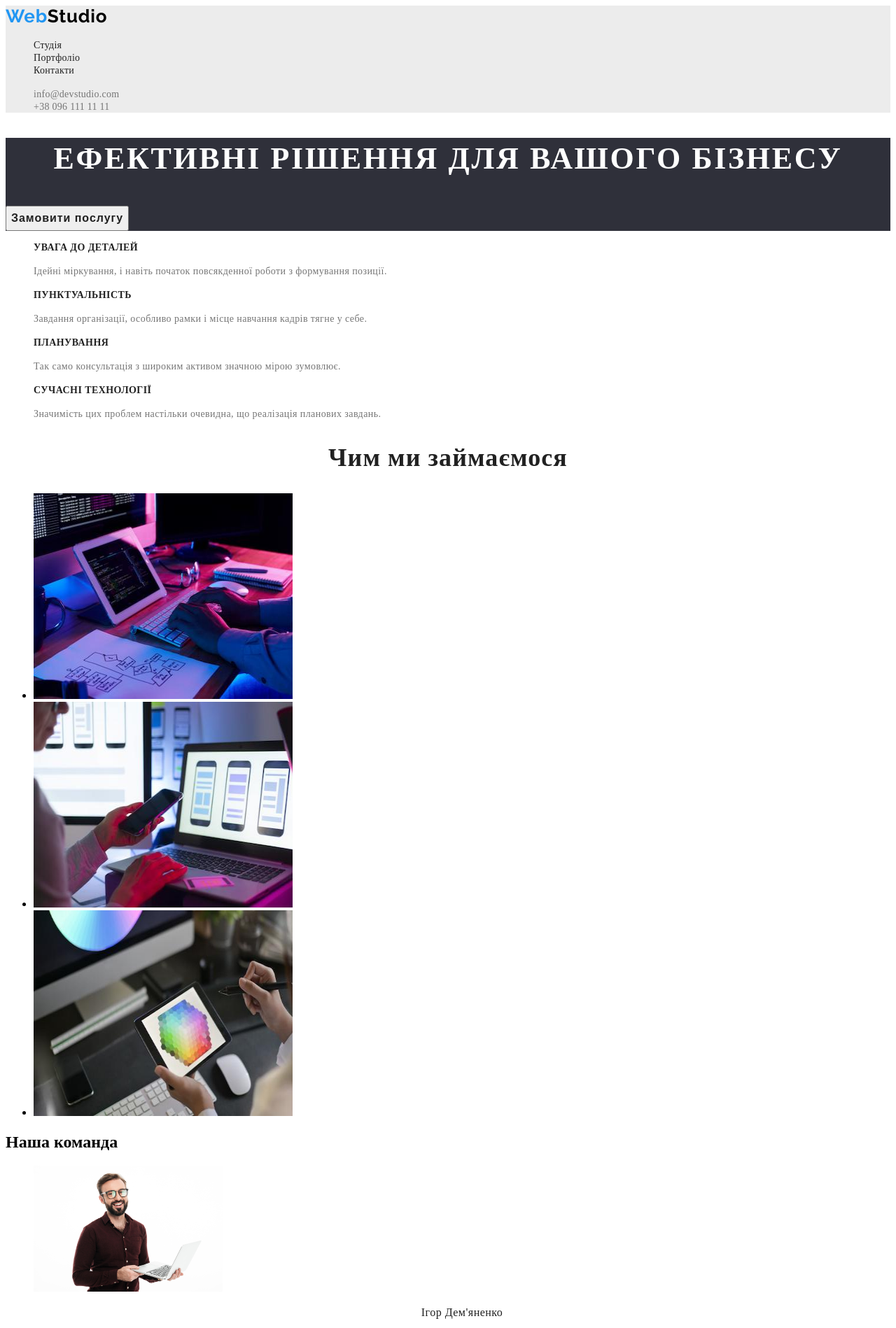
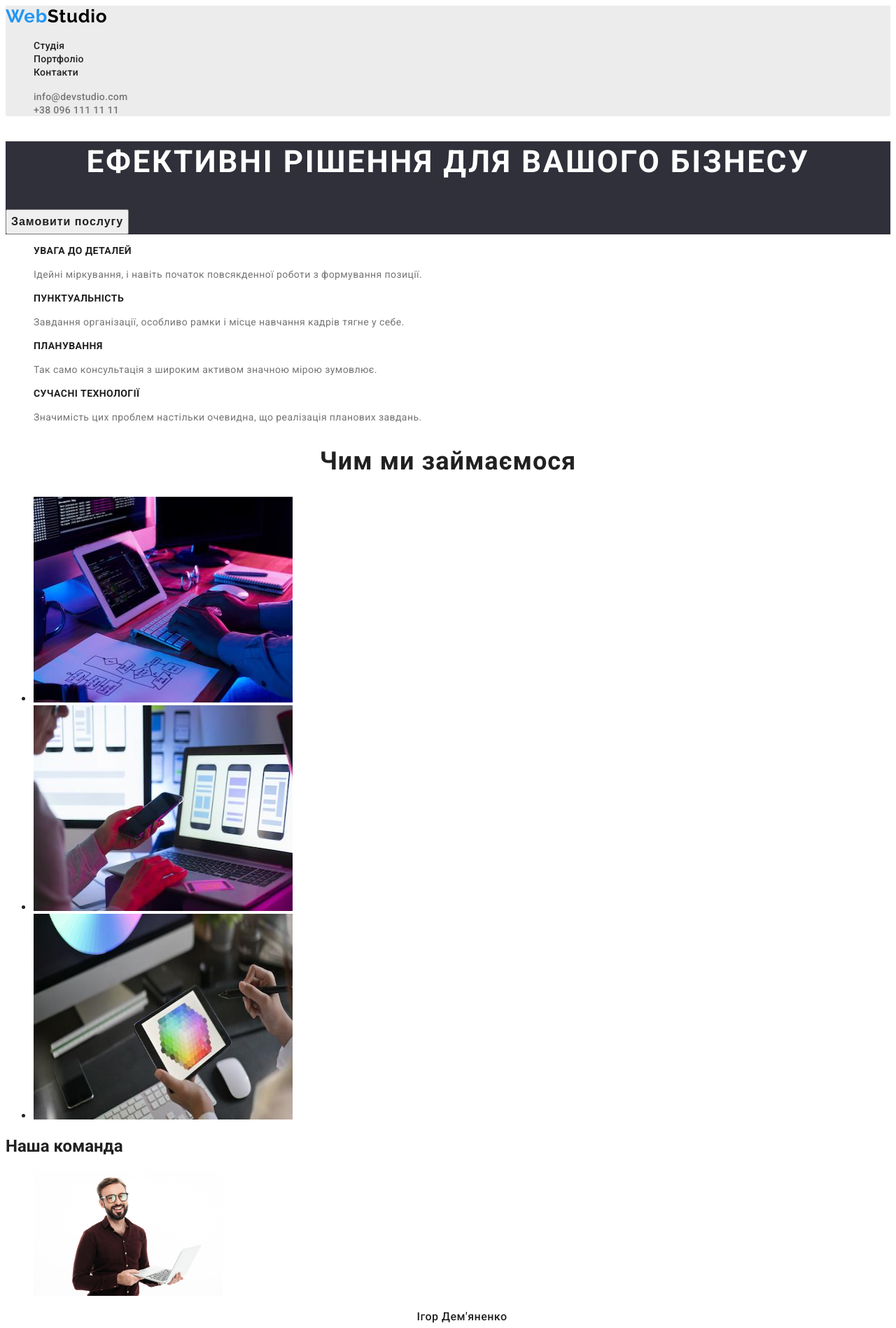
Before and after one commit to lesiastavniichuk/goit-markup-hw-02, a plain HTML site: page index.html in a window 1280 px wide. Shown: the top 1898 px of the page at 70% size. Drawn offline with Linux system fonts and the light colour scheme.

Commit message:
12.11.2022 23:47

```diff
--- a/css/styles.css
+++ b/css/styles.css
@@ -4,7 +4,6 @@
 }
 .logo{
   font-family: 'Raleway', sans-serif;
-  font-style: normal;
   font-weight: 700;
   font-size: 26px;
   line-height: 1.19;
@@ -15,12 +14,14 @@
 }
 .body{
   font-family:'Roboto', sans-serif;
+  color: #212121;
 }
 .list{
   list-style: none;
 }
 .btn{
   font-family: 'Roboto'sans-serif;
+  cursor: pointer;
   color: #212121;
 }
 .btn:hover,
@@ -96,7 +97,7 @@ font-size: 14px;
 line-height: 1.14;
 letter-spacing: 0.03em;
 text-transform: uppercase;
-color: #212121;
+;
 }
 .feature-text{
 font-weight: 400;
@@ -114,7 +115,6 @@ font-size: 36px;
 line-height: 1.17;
 text-align: center;
 letter-spacing: 0.03em;
-color: #212121;
 }
 
 /*------TEAM------ */
@@ -125,7 +125,7 @@ font-size: 16px;
 line-height: 1.19;
 text-align: center;
 letter-spacing: 0.03em;
-color: #212121;
+
 }
 .job-title {
 font-weight: 400;
@@ -146,7 +146,6 @@ text-align: center;
 letter-spacing: 0.03em;
 }
 .work-title{
-font-family: 'Roboto';
 font-weight: 700;
 font-size: 18px;
 line-height: 2;
@@ -154,7 +153,6 @@ letter-spacing: 0.06em;
 color: #212121;
 }
 .work-text{
-font-family: 'Roboto';
 font-weight: 400;
 font-size: 16px;
 line-height: 1.89;
--- a/index.html
+++ b/index.html
@@ -9,7 +9,7 @@
     <link rel="stylesheet" href="./css/styles.css">
 </head>
 
-<body>
+<body class="body">
     <!--------HEADER-------->
     <header class="header">
         <link rel="preconnect" href="https://fonts.googleapis.com">
@@ -22,7 +22,7 @@
                 class="secondtpartlogo logo link">Studio</span></a>
         <nav>
             <ul class="header-list list">
-                <li><a class="header-link link" href=" #">Студія</a></li>
+                <li><a class="header-link link" href="./index.html">Студія</a></li>
                 <li><a class="header-link link" href="./portfolio.html">Портфоліо</a></li>
                 <li><a class="header-link link" href="#">Контакти</a></li>
             </ul>
```
Also changed, not shown: portfolio.html (+1 -1 lines).
